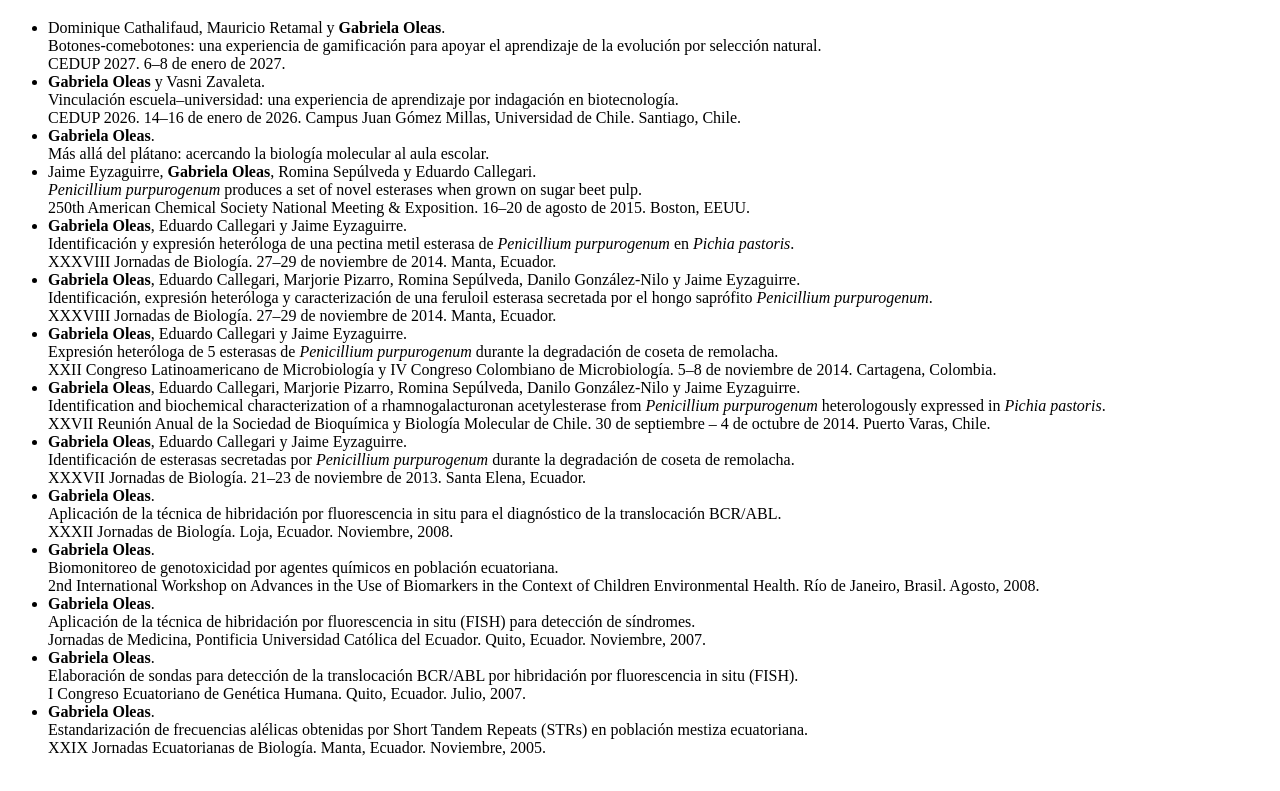
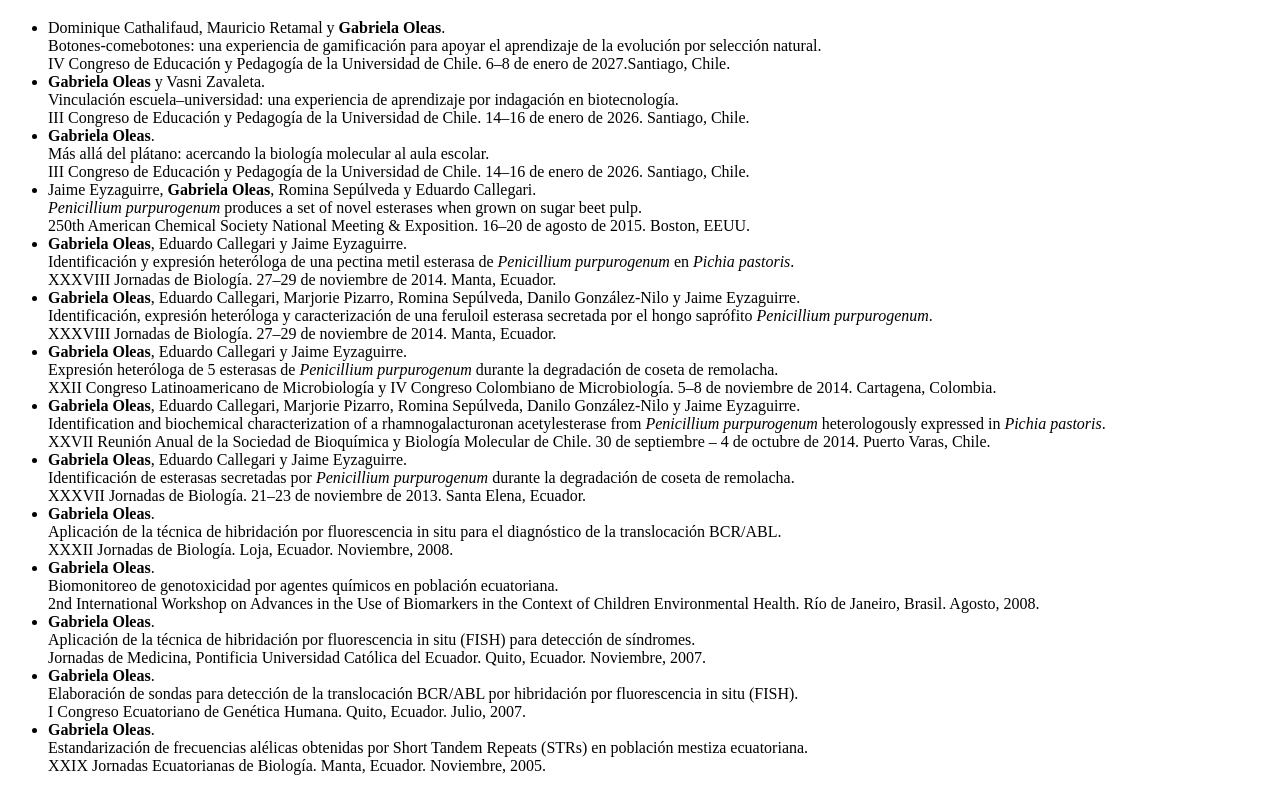
Before and after one commit to Gabriela-Oleas/Posters-y-ponencias, a plain HTML site: page index.html in a window 1280 px wide. Shown: the part 61-852 px from the top of the page. Drawn offline with Linux system fonts and the light colour scheme.

Commit message:
Update index.html

```diff
--- a/index.html
+++ b/index.html
@@ -10,14 +10,15 @@
   <ul>
     <li>Dominique Cathalifaud, Mauricio Retamal y <strong>Gabriela Oleas</strong>.<br>
     Botones-comebotones: una experiencia de gamificación para apoyar el aprendizaje de la evolución por selección natural.<br>
-    CEDUP 2027. 6–8 de enero de 2027.</li>
+    IV Congreso de Educación y Pedagogía de la Universidad de Chile. 6–8 de enero de 2027.Santiago, Chile.</li>
 
     <li><strong>Gabriela Oleas</strong> y Vasni Zavaleta.<br>
     Vinculación escuela–universidad: una experiencia de aprendizaje por indagación en biotecnología.<br>
-    CEDUP 2026. 14–16 de enero de 2026. Campus Juan Gómez Millas, Universidad de Chile. Santiago, Chile.</li>
+    III Congreso de Educación y Pedagogía de la Universidad de Chile. 14–16 de enero de 2026. Santiago, Chile.</li>
 
     <li><strong>Gabriela Oleas</strong>.<br>
     Más allá del plátano: acercando la biología molecular al aula escolar.</li>
+    III Congreso de Educación y Pedagogía de la Universidad de Chile. 14–16 de enero de 2026. Santiago, Chile.</li>
 
     <li>Jaime Eyzaguirre, <strong>Gabriela Oleas</strong>, Romina Sepúlveda y Eduardo Callegari.<br>
     <i>Penicillium purpurogenum</i> produces a set of novel esterases when grown on sugar beet pulp.<br>
```
